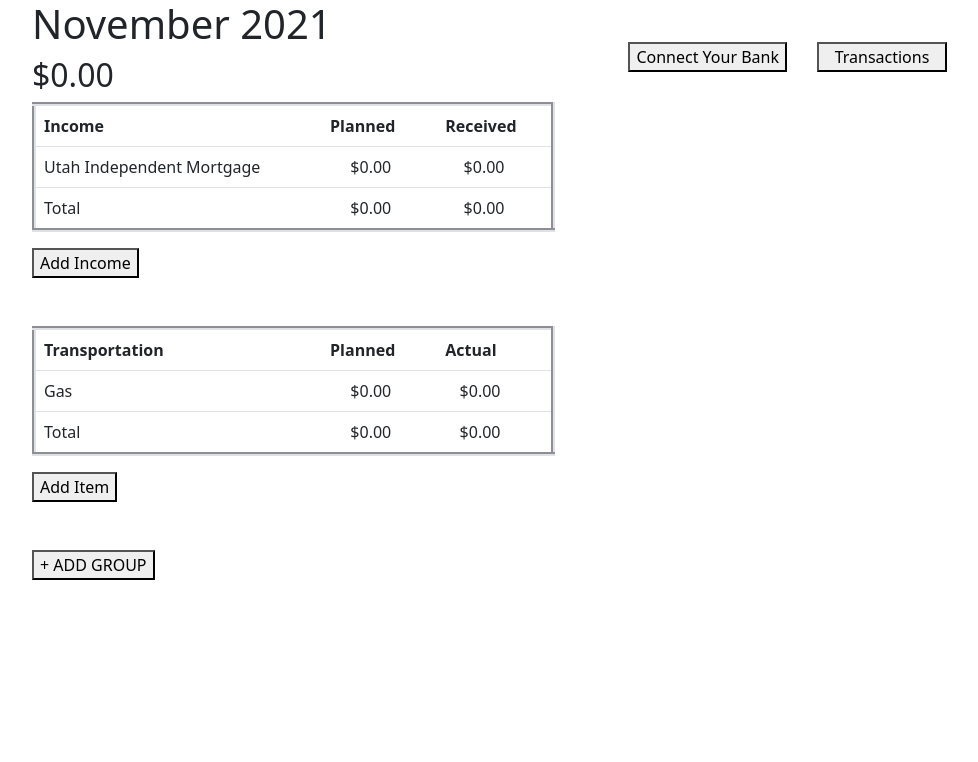
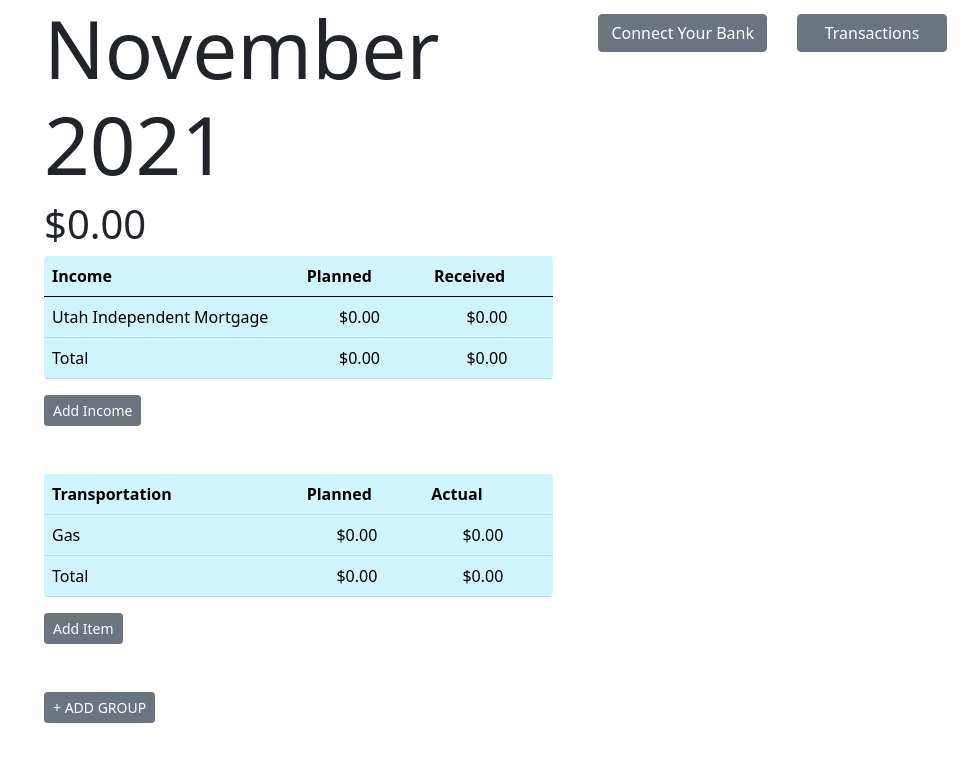
Before and after one commit to aaronjpotter93/BigBen, a website: page index.html in a window 1280 px wide. Shown: the whole page, without its empty margins (298-1276 px from the left). Drawn offline with nearby package versions, Linux system fonts and the light colour scheme.

Commit message:
website looks slick and elegant enough to move forward

```diff
--- a/index.html
+++ b/index.html
@@ -20,20 +20,37 @@
 
         <!-- <div class="content" style="border: 1px solid black;"> -->
         <div class="content">
-        <button id="bankButton" onclick="tokenFromServer()">Connect Your Bank</button>
-        <button id="transactionsButton" onclick="transactionsButton()">Transactions</button>
-        <div id="header">
-        <h1>November 2021</h1>
+        <div class="container-lg" id="header">
+            <div class="row" id="topRow">
+                <div class="col" >
+                    <h1 class="display-1">November 2021</h1>
                 </div>
+                <div class="col">
+                    <button type="button" class="btn btn-secondary btn" id="bankButton" onclick="tokenFromServer()">Connect Your Bank</button>
+                    <button type="button" class="btn btn-secondary btn" id="transactionsButton" onclick="transactionsButton()">Transactions</button>
+                </div>
+            </div>
+            <div class="row">
+                <div class="col" id="budgetTotal">
+
+                </div>
+            </div>
+
+
+        </div>
+
         <!-- <div class="budgetAndTransactions" style="border: 1px solid red; display: flex;"> -->
-        <div class="budgetAndTransactions" style="display: flex;">
+        <div class="container budgetAndTransactions" style="display: flex;">
             <div id="newCategories">
-        <table border="4" cellpadding="10" cellspacing="2" contenteditable="true" id="myTable1" class="table">
+                <table contenteditable="true" id="myTable1" class="table table-info rounded">
+                    <thead>
                         <tr>
-                <th class="label">Income</th>
-                <th class="plannedHeader">Planned</th>
-                <th class="actualHeader">Received</th>
+                            <th scope="col" class="label">Income</th>
+                            <th scope="col" class="plannedHeader">Planned</th>
+                            <th scope="col" class="actualHeader">Received</th>
                         </tr>
+                    </thead>
+                    <tbody>
                         <tr>
                             <td class ="label">Utah Independent Mortgage</td>
                             <td id="firstCell" class="planned" style="text-align: end; padding-right: 46px;">$0.00</td>
@@ -44,15 +61,15 @@
                             <td class="planned" style="text-align: end; padding-right: 46px;">$0.00</td>
                             <td class="actual" style="text-align: end; padding-right: 46px;">$0.00</td>
                         </tr>
-
+                    </tbody>
                 </table>
 
-        <button type="button" onclick="addRowToIncomeTable()">Add Income</button>
+                <button type="button" class="btn btn-secondary btn-sm" onclick="addRowToIncomeTable()">Add Income</button>
                 <br>
                 <br>
                 <br>
 
-        <table border="4" cellpadding="10" cellspacing="2" contenteditable="true" id="myTable2" class="table">
+                <table contenteditable="true" id="myTable2" class="table table-info rounded">
                     <tr>
                         <th class="label">Transportation</th>
                         <th class="plannedHeader">Planned</th>
@@ -71,16 +88,16 @@
 
                 </table>
 
-        <button type="button" onclick="addRowToTable('myTable2')">Add Item</button>
+                <button type="button" class="btn btn-secondary btn-sm" onclick="addRowToTable('myTable2')">Add Item</button>
                 <br>
                 <br>
                 <br>
-        <button type="button" onclick="addTable()" id="addTableButton">+ ADD GROUP</button>
+                <button type="button" class="btn btn-secondary btn-sm" onclick="addTable()" id="addTableButton">+ ADD GROUP</button>
             </div>
             <div id="transactionsDiv">
 
             </div>
-
+        </div>
         <script src="https://cdn.jsdelivr.net/npm/@popperjs/core@2.9.2/dist/umd/popper.min.js" integrity="sha384-IQsoLXl5PILFhosVNubq5LC7Qb9DXgDA9i+tQ8Zj3iwWAwPtgFTxbJ8NT4GN1R8p" crossorigin="anonymous"></script>
         <script src="https://cdn.jsdelivr.net/npm/bootstrap@5.0.2/dist/js/bootstrap.min.js" integrity="sha384-cVKIPhGWiC2Al4u+LWgxfKTRIcfu0JTxR+EQDz/bgldoEyl4H0zUF0QKbrJ0EcQF" crossorigin="anonymous"></script>
 
--- a/items.json
+++ b/items.json
@@ -1 +1 @@
-{"Item ID":"JjLRVJaRBbCW76DpvMpGI9MGZGdAnjid5XWMg","Acess Token":"access-sandbox-193a6745-77aa-40c8-8e0f-9cf8f2d47ecd"}
+{"Item ID":"k5oV5M4nEwhAl3QyoXKATydzvLkmGeFW87Mwr","Acess Token":"access-sandbox-9373d00c-ee5b-4a8a-ae91-0f363ad7c999"}
--- a/package.json
+++ b/package.json
@@ -2,6 +2,7 @@
   "dependencies": {
     "cors": "^2.8.5",
     "express": "^4.17.1",
+    "express-ip-access-control": "^1.1.0",
     "express-ipfilter": "^1.2.0",
     "plaid": "^9.3.0",
     "typescript": "^4.4.3"
--- a/plaidFrontEnd.js
+++ b/plaidFrontEnd.js
@@ -1,13 +1,13 @@
 
 var tokenFromServer = async function() {
-    var resultToken = (await $.post('http://localhost:1234/api/create_link_token')).link_token;
+    var resultToken = (await $.post('http://localhost:3000/api/create_link_token')).link_token;
     console.log(resultToken);
 
     const linkHandler = Plaid.create({
         token: resultToken,
         onSuccess: (public_token, metadata) => {
           // Send the public_token to your app server.
-          $.post('http://localhost:1234/api/exchange_public_token', {
+          $.post('http://localhost:3000/api/exchange_public_token', {
             public_token: public_token,
           });
         },
--- a/script1.js
+++ b/script1.js
@@ -1,7 +1,7 @@
 var tableNum = 3;
 var numberOfRowsInEachTable = [1, 1];
 var categoryTotals = [];
-var categories = ["Uber", "Touchstone", "United Airlines", "McDonald's", "Starbucks", "Sparkfun", "Tectra Inc", "Madison Bicycle Shop", "KFC"]
+var categories = ["Ride Services", "Car Maintenance", "Brenna", "Fast Food", "Beverages", "Entertainment", "Utilities", "Hobbies", "Fast Food"]
 var subcategories = [];
 
 var nn_predictions;
@@ -59,7 +59,7 @@ function addTable() {
     var myDiv = document.getElementById("newCategories");
 
     var table = document.createElement('table');
-    table.className = "table";
+    table.className = "table table-info rounded";
     var row = table.insertRow(0);
     var cell1 = row.insertCell(0);
     var cell2 = row.insertCell(1);
@@ -98,9 +98,9 @@ function addTable() {
     cell9.innerHTML = "$0.00";
     cell9.style = "text-align: end; padding-right: 50px;";
 
-    table.setAttribute("border", "4");
-    table.setAttribute("cellpadding", "10");
-    table.setAttribute("cellspacing", "2");
+    // table.setAttribute("border", "4");
+    // table.setAttribute("cellpadding", "10");
+    // table.setAttribute("cellspacing", "2");
     table.setAttribute("contenteditable", "true");
     table.style.width = '100%';
     var tableName = 'myTable' + tableNum;
@@ -109,6 +109,7 @@ function addTable() {
 
     var button = document.createElement('button');
     button.setAttribute("type", "button");
+    button.setAttribute("class", "btn btn-secondary btn-sm");
     button.setAttribute("onclick", `addRowToTable(\'${tableName}\')`);
     button.innerHTML = "Add Item";
 
@@ -122,6 +123,7 @@ function addTable() {
     addTableButton.remove();
     var addTableButton = document.createElement("button");
     addTableButton.setAttribute("type", "button");
+    addTableButton.setAttribute("class", "btn btn-secondary btn-sm");
     addTableButton.setAttribute("onclick", "addTable()");
     addTableButton.setAttribute("id", "addTableButton");
     addTableButton.innerHTML = "+ ADD GROUP";
@@ -210,13 +212,15 @@ function createMenuCategories(div, dropdownMenuButton, i) {
 
 }
 
+var months = ["Jan", "Feb", "Mar", "Apr", "May", "Jun", "Jul", "Aug", "Sep", "Oct", "Nov", "Dec"]
+
 function transactionsButton() {
     // transactions table used to be on different html page
     // window.location.href = "transactionsPage.html";
 
     // create transactions table
     var table = document.createElement('table');
-    table.setAttribute('class', 'table');
+    table.setAttribute('class', 'table table-info rounded');
     var header = table.createTHead();
     var row = header.insertRow(0);
     var th1 = document.createElement('TH');
@@ -238,7 +242,7 @@ function transactionsButton() {
 
     // read transactions from json file and
     // populate all rows in transactions table
-    $.getJSON("FilteredTransactions.json", function(json) {
+    $.getJSON("ai/newTransactions.json", function(json) {
 
         for (let i = 0; i < json.length; i++) {
 
@@ -248,11 +252,19 @@ function transactionsButton() {
             var cell3 = row.insertCell(2);
             var cell4 = row.insertCell(3);
 
-            if (json[i]['merchant_name'] != null) {
-                cell1.innerHTML = json[i]['date'];
-                cell2.innerHTML= json[i]['merchant_name'];
-                cell3.innerHTML = json[i]['amount'];
-            }
+            var month = json[i]['Month'] - 1
+            var date = months[month] + '-' + json[i]['Day']
+
+            cell1.innerHTML = date
+            cell2.innerHTML= json[i]['Merchant'];
+            cell3.innerHTML = json[i]['Amount'];
+
+            // if (json[i]['merchant_name'] != null) {
+
+            //     // cell1.innerHTML = json[i];
+            //     // cell2.innerHTML= json[i];
+            //     // cell3.innerHTML = json[i];
+            // }
 
             // create category multi-level dropdown button for cell4
             var divOne = "div1" + i;
@@ -368,13 +380,14 @@ window.onload = function() {
     var x = document.getElementById("firstCell").innerText;
     console.log(x);
     var budgetTotal = document.createElement('h2');
+    budgetTotal.className = "display-6";
 
     var span = document.createElement('span');
     span.innerHTML = x;
     var span2 = document.createElement('span');
     budgetTotal.appendChild(span);
     budgetTotal.appendChild(span2);
-    var headerDiv = document.getElementById("header");
+    var headerDiv = document.getElementById("budgetTotal");
     headerDiv.appendChild(budgetTotal);
 
     // insert zero for first two tables
--- a/style.css
+++ b/style.css
@@ -1,7 +1,22 @@
 .content {
     margin-left: 330px;
     height: 100%;
+    /* border-style: dashed;
+    border-width: thin;
+    border-color: darkcyan; */
 }
+
+/* #header {
+    border-style: dashed;
+    border-width: thin;
+    border-color: blueviolet;
+} */
+
+/* #topRow {
+    border-style: solid;
+    border-width: thin;
+    border-color: blue;
+} */
 
 html {
     height: 100%;
@@ -9,29 +24,30 @@ html {
 
 body {
     height: 100%;
+    /* background-image: url('flyingmoney.jpeg'); */
+    /* background-repeat: no-repeat;
+    background-attachment: fixed;
+    background-size: cover; */
 }
-
-/* #header {
-    border-style: dashed;
-    border-width: thin;
-    border-color: darkcyan;
-} */
 
 table {
     width: 100%;
+    /* border: solid black; */
+    /* border-radius: 6px; */
+    overflow:hidden;
 }
 
 .label {
     width: 50%;
 }
 
-.plannedHeader {
+/* .plannedHeader {
     width: 20%;
 }
 
 .actualHeader {
     width: 20%;
-}
+} */
 
 .budgetAndTransactions {
     height: 100%;
@@ -64,13 +80,13 @@ table {
 
 #bankButton {
     position:absolute;
-    top: 42px;
-    right: 195px;
+    top: 14px;
+    right: 215px;
 }
 
 #transactionsButton {
     position: absolute;
-    top: 42px;
+    top: 14px;
     right: 35px;
-    width: 130px;
+    width: 150px;
 }
```
Also changed, not shown: ai/NeuralNetworkPredictions.json (+1 -1 lines), ai/newTransactions.json (added, +1 -0 lines), server.js (+27 -9 lines), flyingmoney.jpeg (added), stockphoto.jpeg (added), 5 other files. Lines whose indentation alone changed are shown as unchanged.
